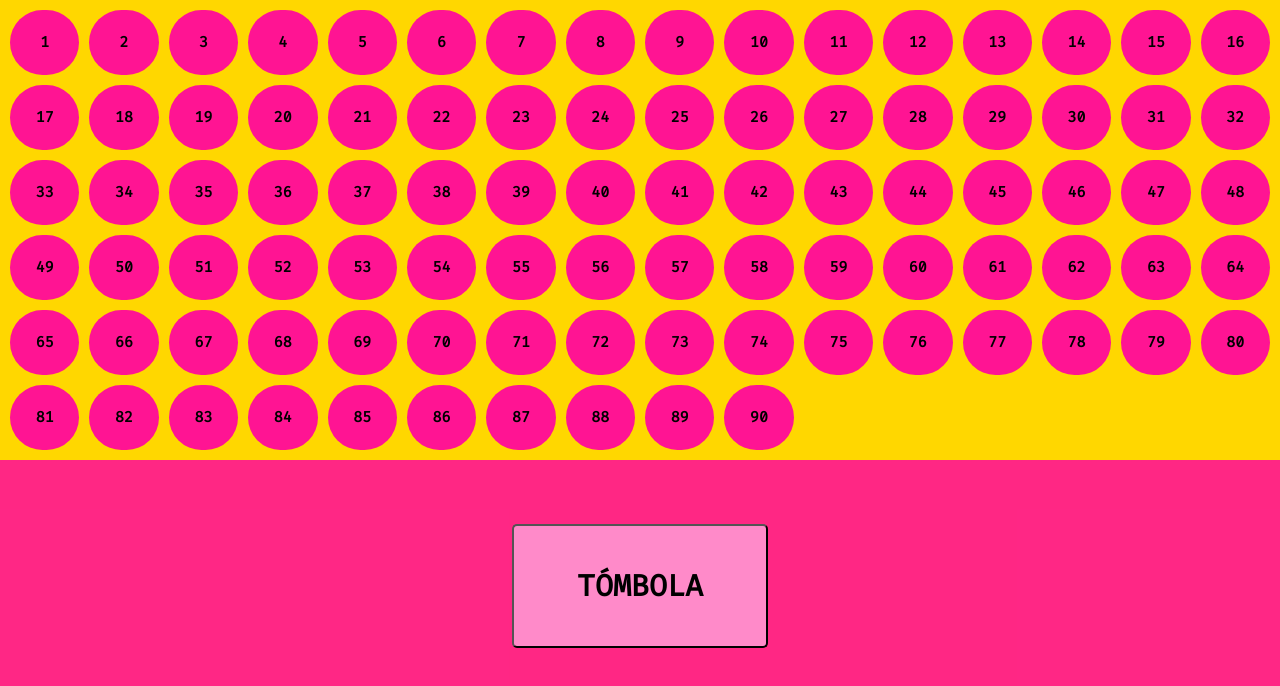
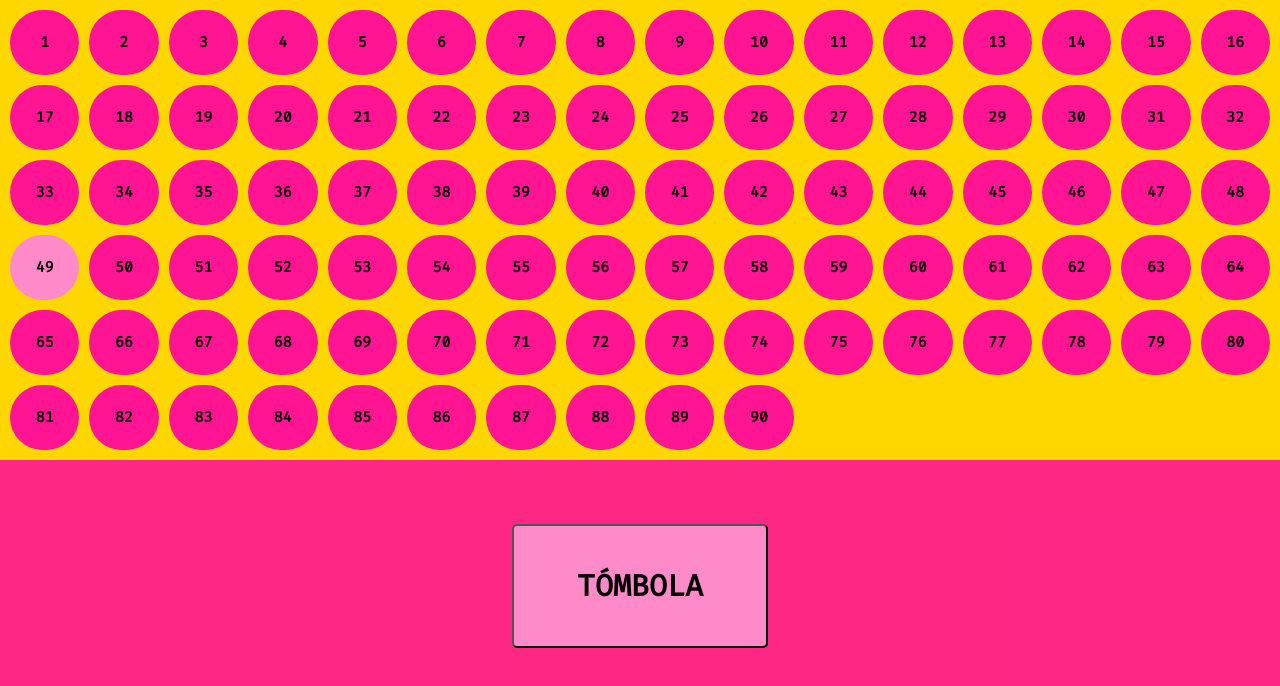
Before and after one commit to EitanFuturo/bingo-challenge, a plain HTML site: page index.html in a window 1280 px wide. Both pictures are taken after a click on the button "TÓMBOLA". Shown: the top 686 px of the page. Drawn offline with Linux system fonts and the light colour scheme.

Commit message:
Se logra la funcionalidad pero con una funcion que realiza un loop etetno.

```diff
--- a/js/js.js
+++ b/js/js.js
@@ -1,3 +1,5 @@
+let bolillasElegidas = [91];
+
 //Creo la grilla de bolillas
   for (let x = 1; x <= 90; x++) {
     let bolilla = document.createElement('div');
@@ -6,10 +8,33 @@
     bolilla.innerText = x;
     document.getElementById('container').appendChild(bolilla);
   }
+
 //al clickear en tómbola se elige una ficha al azar
   $('.tombola').click(
-    () => {
+    function elegirBolilla () {
       let bolElegida = Math.floor(Math.random() * 90);
-      console.log(bolElegida);
+      console.log('random' + bolElegida);
+      bolillasElegidas.forEach(element => {
+        if (element !== bolElegida) {
+          let bolUnica = bolElegida;
+          bolillasElegidas.push(bolUnica);
+          $('#' + bolUnica).addClass('elegida');
+        }else{
+          elegirBolilla();
+        }
+      });
     }
+    // function elegirBolilla () {
+    //   let bolElegida = Math.floor(Math.random() * 90);
+    //   console.log('random' + bolElegida);
+    //   bolillasElegidas.forEach(element => {
+    //     if (element === bolElegida) {
+    //      elegirBolilla();
+    //     }else{
+    //       let bolUnica = bolElegida;
+    //       bolillasElegidas.push(bolUnica);
+    //       $('#' + bolUnica).addClass('elegida');
+    //     }
+    //   });
+    // }
   );
--- a/styles/style.css
+++ b/styles/style.css
@@ -49,6 +49,6 @@ footer .tombola:hover {
   transform: scale(1.05);
   transition: all 300ms ease;
 }
-footer .elegida {
-  background: #ff8ac9;
+.elegida {
+  background: #ff8ac9 !important;
 }
```
Also changed, not shown: 1 other file.
